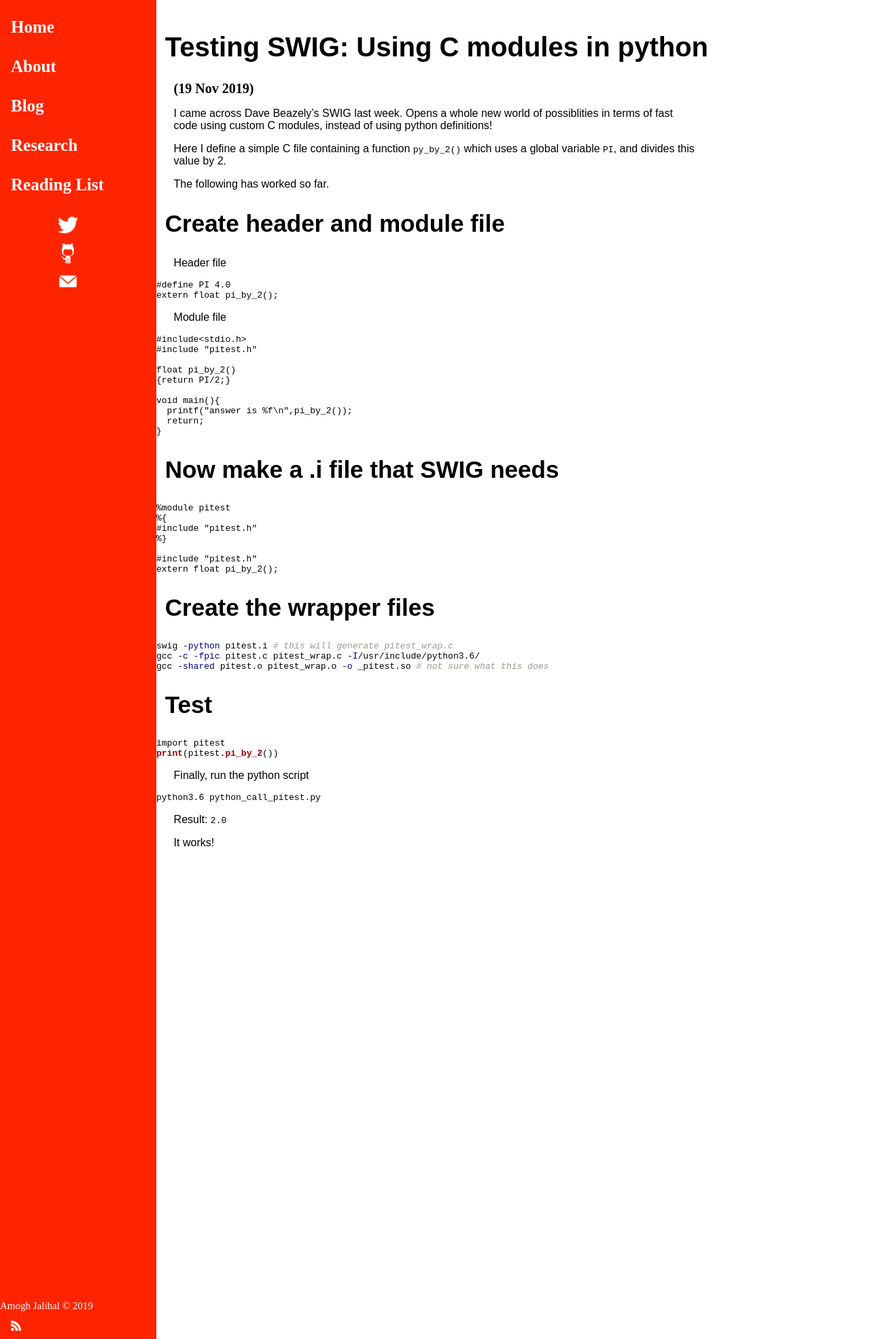
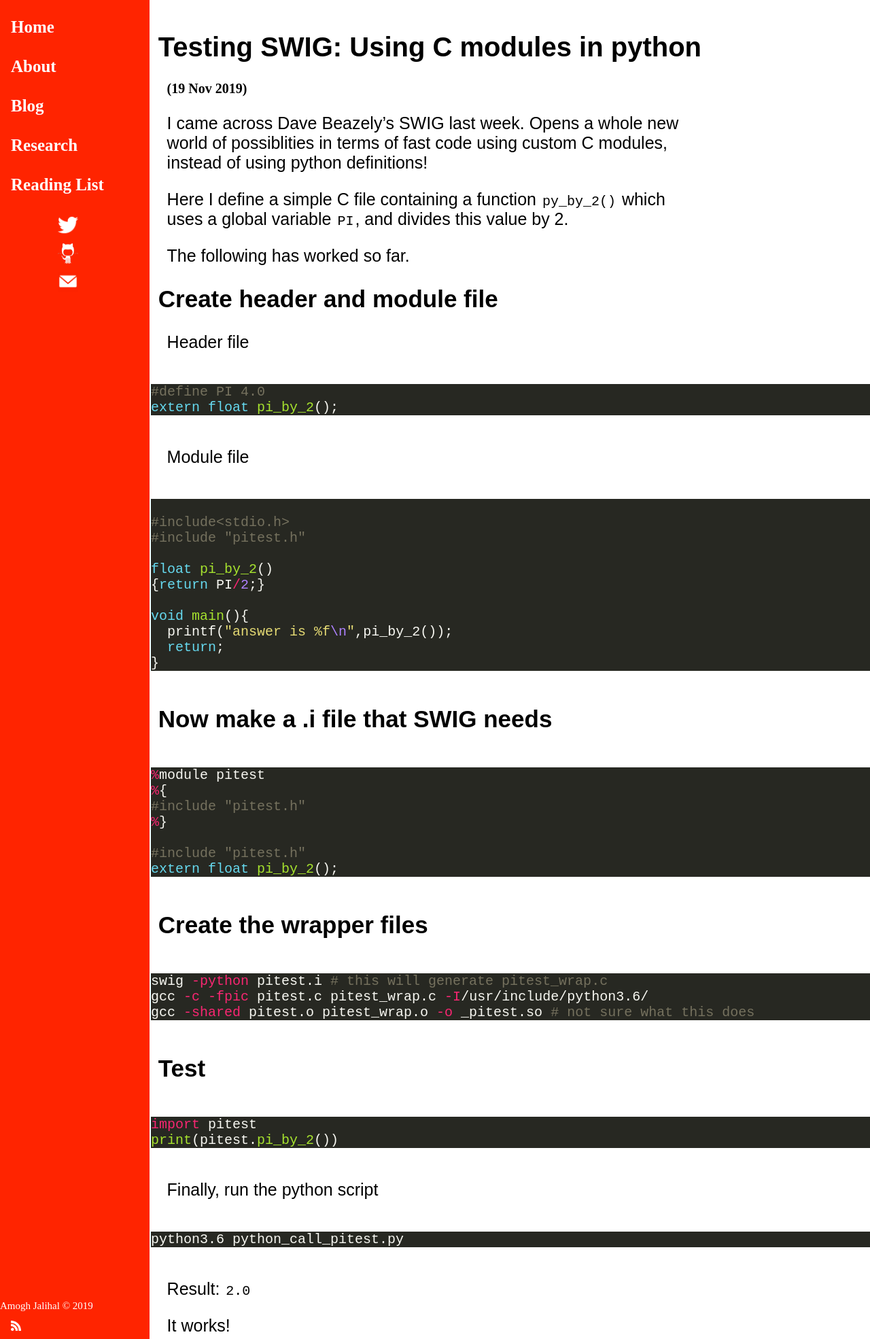
Before and after one commit to amoghpj/amoghpj.github.io, a Jekyll site: the page built from _posts/2019-11-19-testing-swig.md, in a window 1280 px wide. Shown: the whole page at 68% size. Built offline with Jekyll 4.4.1, drawn with Linux system fonts in a browser that asks for light colours; comment, search, counter and statistics services are not loaded.

Commit message:
Update css, fix syntax highlighting

````diff
--- a/_posts/2019-11-19-testing-swig.md
+++ b/_posts/2019-11-19-testing-swig.md
@@ -18,14 +18,18 @@
 
 
 ## Create header and module file
+
 Header file
-```C
+
+```c
 #define PI 4.0
 extern float pi_by_2();
 ```
 
 Module file
-```C
+
+```c
+
 #include<stdio.h>
 #include "pitest.h"
 
@@ -40,7 +44,7 @@
 
 ## Now make a .i file that SWIG needs
 
-```C
+```c
 %module pitest
 %{
 #include "pitest.h"
--- a/_sass/main.scss
+++ b/_sass/main.scss
@@ -1,13 +1,26 @@
+@import url(monokai.css);
+
 .current {
     color: green;
 }
+
+.highlighter-rouge {
+
+  position: relative;
+  /*left: 30px;*/
+  background-color: #ffffff;
+  padding: 2px;
+  font-size:20px;
+  font-family: "Courier New";
+}
+
 .default {
   height: 100%; /* Full-height: remove this if you want "auto" height */
   width: 100%; /* Set the width of the sidebar */
   position: fixed; /* Fixed Sidebar (stay in place on scroll) */
   z-index: 1; /* Stay on top */
   top: 0; /* Stay at the top */
-  left: 230px;
+  left: 220px;
   background-color: #ffffff;
   overflow-x: scroll; /* Disable horizontal scroll */
   overflow-y: scroll; /* Disable horizontal scroll */
@@ -25,7 +38,7 @@
     }
     liststyle {
         font-family: "Arial";
-        font-size: 20px;
+        font-size: 25px;
         margin-left: 1%;
     }
     h2 {
@@ -47,15 +60,17 @@
         font-size: 100%;
         margin-left: 2%;
         font-family: Arial;
+        font-size: 25px;
         width: 60%;
     }
-    ul {
-        font-size: 100%;
-        margin-left: 2%;
-        width: 60%;
-    }
+    // ul {
+    //     font-size: 100%;
+    //     margin-left: 2%;
+    //     width: 60%;
+    // }
     li {
-        font-size: 100%;
+        font-size: 25px;
+        font-family: Arial;
         margin-left: 2%;
         width: 60%;
     }
@@ -132,65 +147,3 @@
     z-index: 1; /* Stay on top */
     color: #ffffff;
 }
-
-
-.highlight  { background: #ffffff; }
-.highlight .c { color: #999988; font-style: italic } /* Comment */
-.highlight .err { color: #a61717; background-color: #e3d2d2 } /* Error */
-.highlight .k { font-weight: bold } /* Keyword */
-.highlight .o { font-weight: bold } /* Operator */
-.highlight .cm { color: #999988; font-style: italic } /* Comment.Multiline */
-.highlight .cp { color: #999999; font-weight: bold } /* Comment.Preproc */
-.highlight .c1 { color: #999988; font-style: italic } /* Comment.Single */
-.highlight .cs { color: #999999; font-weight: bold; font-style: italic } /* Comment.Special */
-.highlight .gd { color: #000000; background-color: #ffdddd } /* Generic.Deleted */
-.highlight .gd .x { color: #000000; background-color: #ffaaaa } /* Generic.Deleted.Specific */
-.highlight .ge { font-style: italic } /* Generic.Emph */
-.highlight .gr { color: #aa0000 } /* Generic.Error */
-.highlight .gh { color: #999999 } /* Generic.Heading */
-.highlight .gi { color: #000000; background-color: #ddffdd } /* Generic.Inserted */
-.highlight .gi .x { color: #000000; background-color: #aaffaa } /* Generic.Inserted.Specific */
-.highlight .go { color: #888888 } /* Generic.Output */
-.highlight .gp { color: #555555 } /* Generic.Prompt */
-.highlight .gs { font-weight: bold } /* Generic.Strong */
-.highlight .gu { color: #aaaaaa } /* Generic.Subheading */
-.highlight .gt { color: #aa0000 } /* Generic.Traceback */
-.highlight .kc { font-weight: bold } /* Keyword.Constant */
-.highlight .kd { font-weight: bold } /* Keyword.Declaration */
-.highlight .kp { font-weight: bold } /* Keyword.Pseudo */
-.highlight .kr { font-weight: bold } /* Keyword.Reserved */
-.highlight .kt { color: #445588; font-weight: bold } /* Keyword.Type */
-.highlight .m { color: #009999 } /* Literal.Number */
-.highlight .s { color: #d14 } /* Literal.String */
-.highlight .na { color: #008080 } /* Name.Attribute */
-.highlight .nb { color: #0086B3 } /* Name.Builtin */
-.highlight .nc { color: #445588; font-weight: bold } /* Name.Class */
-.highlight .no { color: #008080 } /* Name.Constant */
-.highlight .ni { color: #800080 } /* Name.Entity */
-.highlight .ne { color: #990000; font-weight: bold } /* Name.Exception */
-.highlight .nf { color: #990000; font-weight: bold } /* Name.Function */
-.highlight .nn { color: #555555 } /* Name.Namespace */
-.highlight .nt { color: #000080 } /* Name.Tag */
-.highlight .nv { color: #008080 } /* Name.Variable */
-.highlight .ow { font-weight: bold } /* Operator.Word */
-.highlight .w { color: #bbbbbb } /* Text.Whitespace */
-.highlight .mf { color: #009999 } /* Literal.Number.Float */
-.highlight .mh { color: #009999 } /* Literal.Number.Hex */
-.highlight .mi { color: #009999 } /* Literal.Number.Integer */
-.highlight .mo { color: #009999 } /* Literal.Number.Oct */
-.highlight .sb { color: #d14 } /* Literal.String.Backtick */
-.highlight .sc { color: #d14 } /* Literal.String.Char */
-.highlight .sd { color: #d14 } /* Literal.String.Doc */
-.highlight .s2 { color: #d14 } /* Literal.String.Double */
-.highlight .se { color: #d14 } /* Literal.String.Escape */
-.highlight .sh { color: #d14 } /* Literal.String.Heredoc */
-.highlight .si { color: #d14 } /* Literal.String.Interpol */
-.highlight .sx { color: #d14 } /* Literal.String.Other */
-.highlight .sr { color: #009926 } /* Literal.String.Regex */
-.highlight .s1 { color: #d14 } /* Literal.String.Single */
-.highlight .ss { color: #990073 } /* Literal.String.Symbol */
-.highlight .bp { color: #999999 } /* Name.Builtin.Pseudo */
-.highlight .vc { color: #008080 } /* Name.Variable.Class */
-.highlight .vg { color: #008080 } /* Name.Variable.Global */
-.highlight .vi { color: #008080 } /* Name.Variable.Instance */
-.highlight .il { color: #009999 } /* Literal.Number.Integer.Long */
--- /dev/null
+++ b/assets/css/monokai.css
@@ -0,0 +1,70 @@
+.highlight .hll { background-color: #49483e }
+.highlight  { background: #272822; color: #f8f8f2 }
+.highlight .c { color: #75715e } /* Comment */
+.highlight .err { color: #960050; background-color: #1e0010 } /* Error */
+.highlight .k { color: #66d9ef } /* Keyword */
+.highlight .l { color: #ae81ff } /* Literal */
+.highlight .n { color: #f8f8f2 } /* Name */
+.highlight .o { color: #f92672 } /* Operator */
+.highlight .p { color: #f8f8f2 } /* Punctuation */
+.highlight .ch { color: #75715e } /* Comment.Hashbang */
+.highlight .cm { color: #75715e } /* Comment.Multiline */
+.highlight .cp { color: #75715e } /* Comment.Preproc */
+.highlight .cpf { color: #75715e } /* Comment.PreprocFile */
+.highlight .c1 { color: #75715e } /* Comment.Single */
+.highlight .cs { color: #75715e } /* Comment.Special */
+.highlight .gd { color: #f92672 } /* Generic.Deleted */
+.highlight .ge { font-style: italic } /* Generic.Emph */
+.highlight .gi { color: #a6e22e } /* Generic.Inserted */
+.highlight .gs { font-weight: bold } /* Generic.Strong */
+.highlight .gu { color: #75715e } /* Generic.Subheading */
+.highlight .kc { color: #66d9ef } /* Keyword.Constant */
+.highlight .kd { color: #66d9ef } /* Keyword.Declaration */
+.highlight .kn { color: #f92672 } /* Keyword.Namespace */
+.highlight .kp { color: #66d9ef } /* Keyword.Pseudo */
+.highlight .kr { color: #66d9ef } /* Keyword.Reserved */
+.highlight .kt { color: #66d9ef } /* Keyword.Type */
+.highlight .ld { color: #e6db74 } /* Literal.Date */
+.highlight .m { color: #ae81ff } /* Literal.Number */
+.highlight .s { color: #e6db74 } /* Literal.String */
+.highlight .na { color: #a6e22e } /* Name.Attribute */
+.highlight .nb { color: #f8f8f2 } /* Name.Builtin */
+.highlight .nc { color: #a6e22e } /* Name.Class */
+.highlight .no { color: #66d9ef } /* Name.Constant */
+.highlight .nd { color: #a6e22e } /* Name.Decorator */
+.highlight .ni { color: #f8f8f2 } /* Name.Entity */
+.highlight .ne { color: #a6e22e } /* Name.Exception */
+.highlight .nf { color: #a6e22e } /* Name.Function */
+.highlight .nl { color: #f8f8f2 } /* Name.Label */
+.highlight .nn { color: #f8f8f2 } /* Name.Namespace */
+.highlight .nx { color: #a6e22e } /* Name.Other */
+.highlight .py { color: #f8f8f2 } /* Name.Property */
+.highlight .nt { color: #f92672 } /* Name.Tag */
+.highlight .nv { color: #f8f8f2 } /* Name.Variable */
+.highlight .ow { color: #f92672 } /* Operator.Word */
+.highlight .w { color: #f8f8f2 } /* Text.Whitespace */
+.highlight .mb { color: #ae81ff } /* Literal.Number.Bin */
+.highlight .mf { color: #ae81ff } /* Literal.Number.Float */
+.highlight .mh { color: #ae81ff } /* Literal.Number.Hex */
+.highlight .mi { color: #ae81ff } /* Literal.Number.Integer */
+.highlight .mo { color: #ae81ff } /* Literal.Number.Oct */
+.highlight .sa { color: #e6db74 } /* Literal.String.Affix */
+.highlight .sb { color: #e6db74 } /* Literal.String.Backtick */
+.highlight .sc { color: #e6db74 } /* Literal.String.Char */
+.highlight .dl { color: #e6db74 } /* Literal.String.Delimiter */
+.highlight .sd { color: #e6db74 } /* Literal.String.Doc */
+.highlight .s2 { color: #e6db74 } /* Literal.String.Double */
+.highlight .se { color: #ae81ff } /* Literal.String.Escape */
+.highlight .sh { color: #e6db74 } /* Literal.String.Heredoc */
+.highlight .si { color: #e6db74 } /* Literal.String.Interpol */
+.highlight .sx { color: #e6db74 } /* Literal.String.Other */
+.highlight .sr { color: #e6db74 } /* Literal.String.Regex */
+.highlight .s1 { color: #e6db74 } /* Literal.String.Single */
+.highlight .ss { color: #e6db74 } /* Literal.String.Symbol */
+.highlight .bp { color: #f8f8f2 } /* Name.Builtin.Pseudo */
+.highlight .fm { color: #a6e22e } /* Name.Function.Magic */
+.highlight .vc { color: #f8f8f2 } /* Name.Variable.Class */
+.highlight .vg { color: #f8f8f2 } /* Name.Variable.Global */
+.highlight .vi { color: #f8f8f2 } /* Name.Variable.Instance */
+.highlight .vm { color: #f8f8f2 } /* Name.Variable.Magic */
+.highlight .il { color: #ae81ff } /* Literal.Number.Integer.Long */
````
